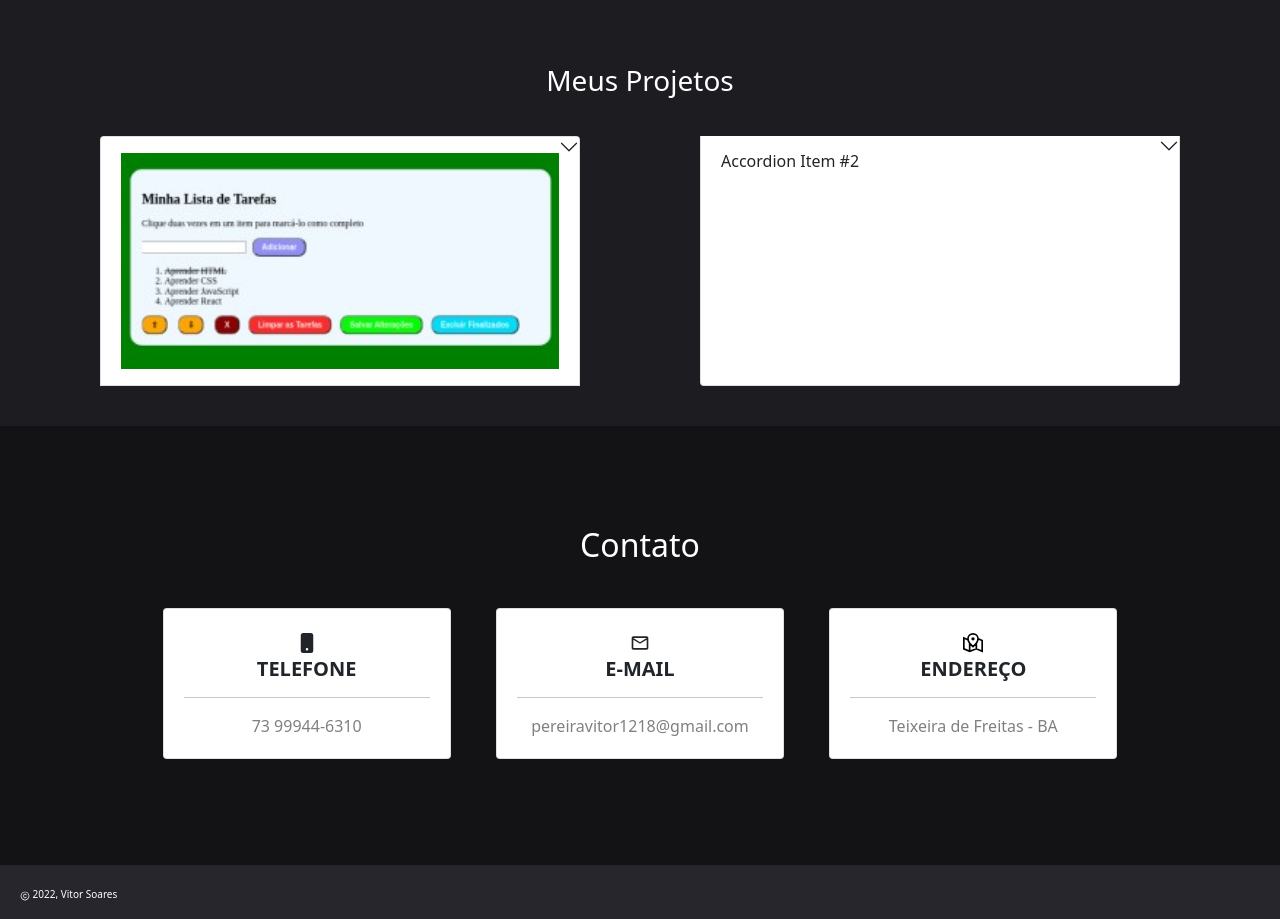
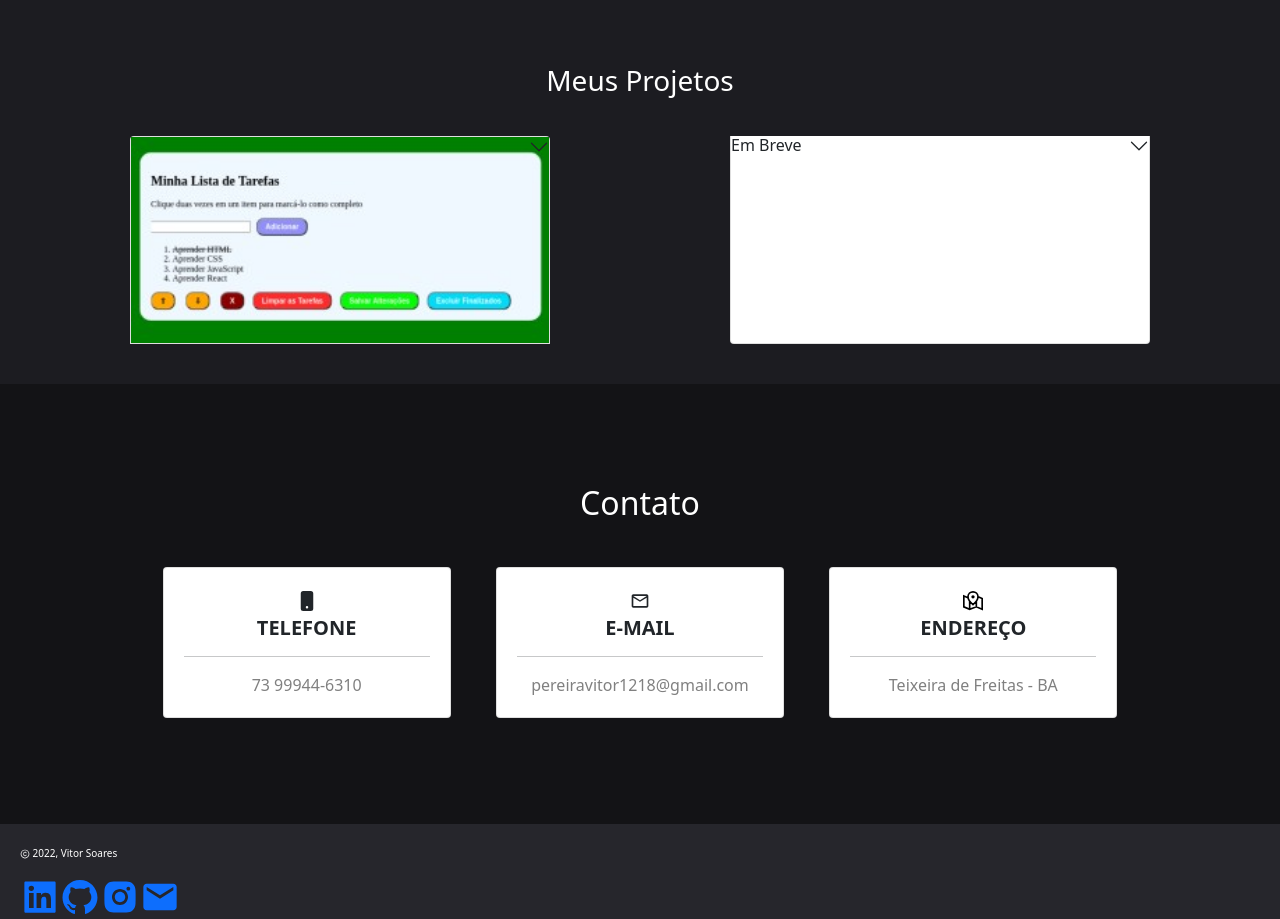
Before and after one commit to Vitosoaresp/vitosoaresp.github.io, a React (Create React App) app: page / in a window 1280 px wide. Shown: the part 1500-2419 px from the top of the page. Built offline with nearby package versions, Linux system fonts and the light colour scheme.

Commit message:
algumas alterações no componente Projetos

```diff
--- a/src/componentes/Projetos.css
+++ b/src/componentes/Projetos.css
@@ -27,8 +27,17 @@
   justify-content: space-around;
 }
 
+.accordion-header button {
+  padding: 0;
+}
+
 .accordion-item {
-  width: 40%;
+  border: -1px;
+  width: 35%;
+}
+
+.accordion-button:focus {
+  box-shadow: none;
 }
 
 .accordion-button::after {
--- a/src/componentes/Projetos.jsx
+++ b/src/componentes/Projetos.jsx
@@ -24,7 +24,7 @@
               </Accordion.Body>
             </Accordion.Item>
             <Accordion.Item eventKey="1">
-              <Accordion.Header>Accordion Item #2</Accordion.Header>
+              <Accordion.Header>Em Breve</Accordion.Header>
               <Accordion.Body>
                 Lorem ipsum dolor sit amet, consectetur adipiscing elit, sed do eiusmod
                 tempor incididunt ut labore et dolore magna aliqua. Ut enim ad minim
```
